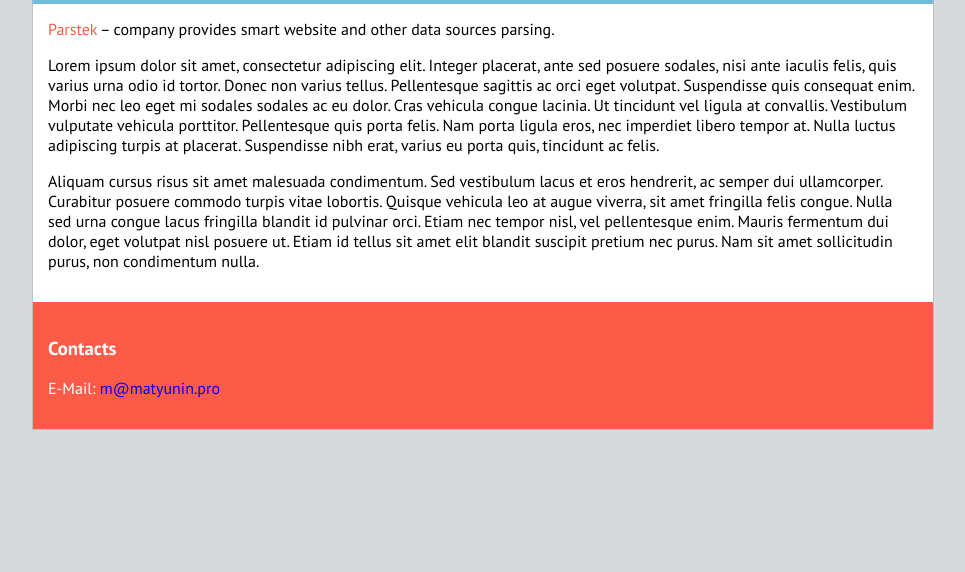
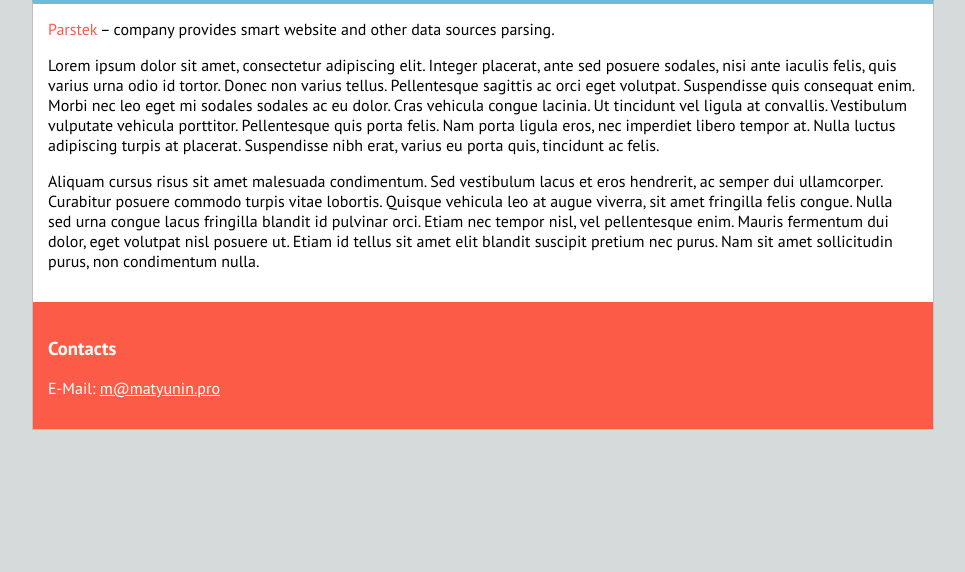
Before and after one commit to matyunin/parstek, a Flask app: page / in a window 1280 px wide. Shown: the part 128-700 px from the top of the page, without its empty margins (157-1122 px from the left). Run offline with Flask 2, Linux system fonts and the light colour scheme.

Commit message:
Update footer link style

```diff
--- a/static/css/main.css
+++ b/static/css/main.css
@@ -61,5 +61,9 @@ body{
         #footer_cont p,
         #footer_cont span,
         #footer_cont a{
+            color: #FFF;
             text-decoration: none;
         }
+        #footer_cont a{
+            text-decoration: underline;
+        }
```
